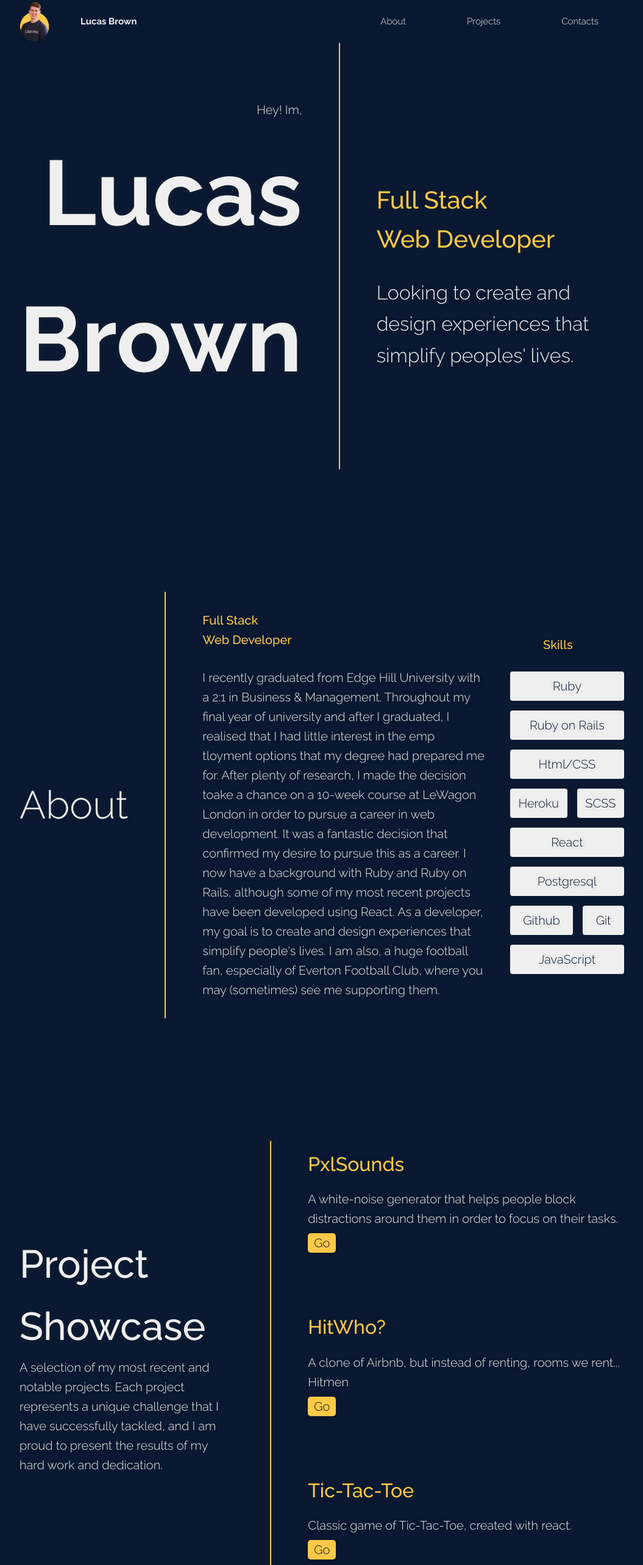
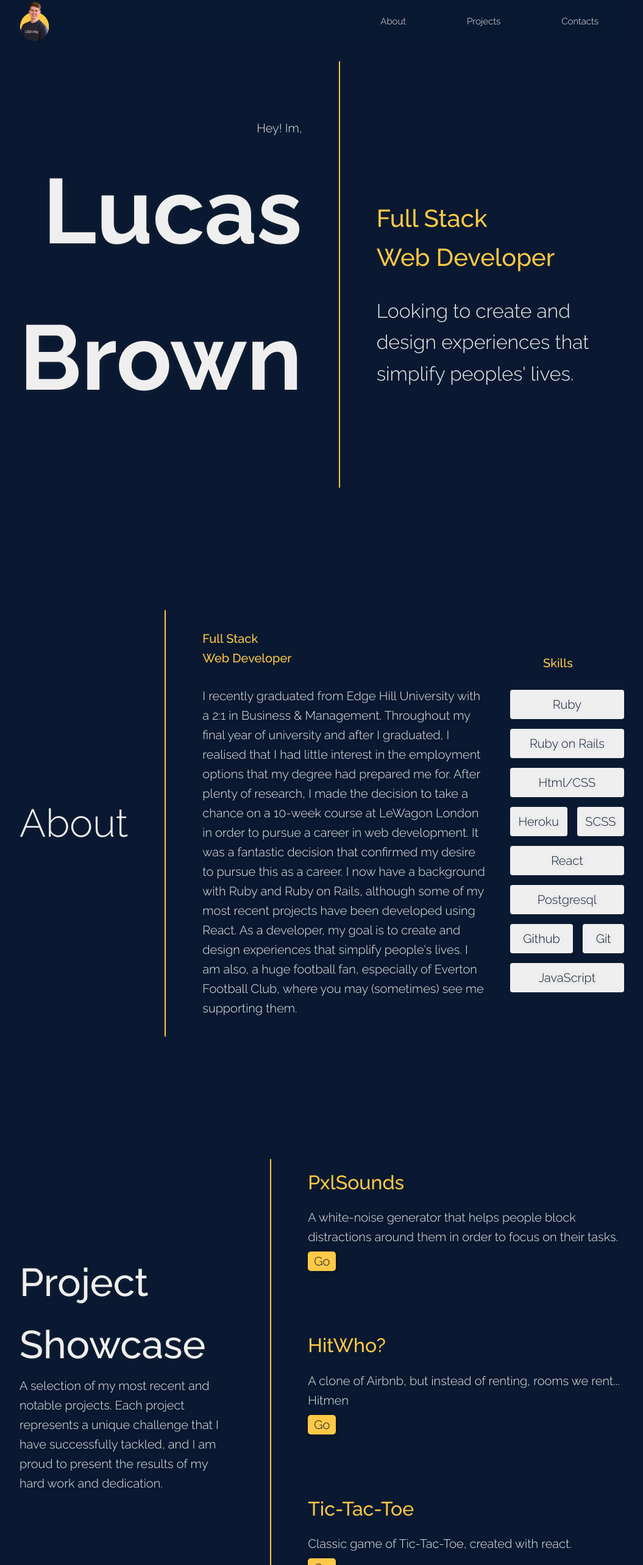
Before and after one commit to Lucas18Brown/Portfolio, a React (Create React App) app: page / in a window 1280 px wide. Shown: the top 2566 px of the page at 61% size, without its empty margins (108-1163 px from the left). Built offline with nearby package versions, Linux system fonts and the light colour scheme.

Commit message:
added scroll function for navbar elements, and fade in and out of name in navbar

```diff
--- a/package.json
+++ b/package.json
@@ -15,8 +15,10 @@
     "react-dom": "^18.2.0",
     "react-intersection-observer": "^9.4.1",
     "react-scripts": "5.0.1",
+    "react-scroll": "^1.8.9",
     "react-swipeable": "^7.0.0",
     "react-type-animation": "^2.1.2",
+    "react-waypoint": "^10.3.0",
     "web-vitals": "^2.1.4"
   },
   "scripts": {
--- /dev/null
+++ b/src/App.js
@@ -0,0 +1,21 @@
+import Navbar from './components/Navbar.js';
+import Welcome from './components/Welcome.js';
+import About from './components/About.js';
+import Projects from './components/Projects/Projects.js';
+import Footer from './components/Footer.js';
+import Contacts from './components/Contacts.js';
+
+const App = () => {
+  return (
+    <div className='main-container'>
+    <Navbar/>
+    <Welcome/>
+    <About/>
+    <Projects/>
+    <Contacts/>
+    <Footer/>
+  </div>
+  );
+}
+
+export default App;
--- a/src/components/About.js
+++ b/src/components/About.js
@@ -10,8 +10,8 @@ function About() {
           <p className="md:text-left text-justify xl:text-sm text-xsm">
             I recently graduated from Edge Hill University with a 2:1 in Business & Management.
             Throughout my final year of university and after I graduated,
-            I realised that I had little interest in the emp tloyment options that my degree had prepared me for.
-            After plenty of research, I made the decision toake a chance on a 10-week course at LeWagon London in order to pursue a career in web development.
+            I realised that I had little interest in the employment options that my degree had prepared me for.
+            After plenty of research, I made the decision to take a chance on a 10-week course at LeWagon London in order to pursue a career in web development.
             It was a fantastic decision that confirmed my desire to pursue this as a career.
             I now have a background with Ruby and Ruby on Rails, although some of my most recent projects have been developed using React.
             As a developer, my goal is to create and design experiences that simplify people's lives.
--- a/src/components/Navbar.js
+++ b/src/components/Navbar.js
@@ -1,22 +1,42 @@
 import LucasIcon from '../assets/Lucasicon.png'
+import { useState } from 'react';
 import { FontAwesomeIcon } from "@fortawesome/react-fontawesome";
 import { faBars } from "@fortawesome/free-solid-svg-icons";
+import { Link } from 'react-scroll'
+
 
 function Navbar() {
+
+  const [ faded, setFade ] = useState(false)
+  const setFaded = () => {
+    if (window.scrollY >= 600) {
+      setFade(true)
+    } else {
+      setFade(false)
+    }
+  }
+
+  window.addEventListener("scroll", setFaded)
 
   return (
     <div className="navbar">
       <ul id="navbar-ul"  style={{ fontWeight: '300', fontSize: '15px'}}>
         <div className='my-info'>
           <img src= {LucasIcon} alt="Lucas Brown" className='lucas-icon cursor-pointer' onClick={() => { window.scrollTo({top: 0, left: 0, behavior: 'smooth'})}}></img>
-          <li className='font-bold'>Lucas Brown</li>
+          <li className={faded ? "transition-opacity duration-300 ease-in opacity-100 hover:cursor-pointer font-bold" : "transition-opacity duration-300 ease-out opacity-0 font-bold"}>Lucas Brown</li>
         </div>
         <div className='dropdown'>
         <FontAwesomeIcon icon={faBars} className="bar text-base"/>
           <div className="nav-items">
-            <li className='cursor-pointer hover:text-[#FFC947]' onClick={() => { window.scrollTo({top: 850, behavior: 'smooth'})}}>About</li>
-            <li className='cursor-pointer hover:text-[#FFC947]' onClick={() => { window.scrollTo({top: 1750, behavior: 'smooth'})}}>Projects</li>
-            <li className='cursor-pointer hover:text-[#FFC947]' onClick={() => { window.scrollTo({top: 6000, behavior: 'smooth'})}}>Contacts</li>
+            <Link activeClass='active' offset={-80} to='about-container'>
+              <li className='cursor-pointer hover:text-[#FFC947]'>About</li>
+            </Link>
+            <Link activeClass='active' offset={-80} to='projects'>
+              <li className='cursor-pointer hover:text-[#FFC947]' onClick={() => { window.scrollTo({behavior: 'smooth'})}}>Projects</li>
+            </Link>
+            <Link activeClass='active' to='contacts'>
+            <li className='cursor-pointer hover:text-[#FFC947]' onClick={() => { window.scrollTo({behavior: 'smooth'})}}>Contacts</li>
+            </Link>
           </div>
         </div>
       </ul>
--- a/src/components/Projects/Project1.js
+++ b/src/components/Projects/Project1.js
@@ -6,7 +6,7 @@ import New from '../../assets/New.png'
 
 function Project1() {
   return (
-    <div className="project1">
+    <div className="project1" name="pxlsounds">
       <div>
         <h1 className='text-2xl font-medium'>PxlSounds</h1>
         <p className='text-xsm mb-10 mt-0 text-[#FFC947]'>Desktop</p>
--- a/src/components/Projects/Project2.js
+++ b/src/components/Projects/Project2.js
@@ -5,7 +5,7 @@ import Show from "../../assets/show.png"
 
 function Project2() {
   return (
-    <div className="project2">
+    <div className="project2" name="hitwho">
       <Carousel>
         <CarouselItem><img src={HLanding} alt='landing page' className='project-img'></img></CarouselItem>
         <CarouselItem><img src={Index} alt='index page' className='project-img'></img></CarouselItem>
--- a/src/components/Projects/Project3.js
+++ b/src/components/Projects/Project3.js
@@ -5,7 +5,7 @@ import Win from "../../assets/Ticwin.png"
 
 function Project3() {
   return (
-    <div className="project1">
+    <div className="project1" name="tic-tac-toe">
       <div>
         <h1 className="text-[60px] font-medium">Tic-Tac-Toe</h1>
         <p className='text-xsm mb-10 mt-0 text-[#FFC947]'>Desktop</p>
--- a/src/components/Projects/Projects.js
+++ b/src/components/Projects/Projects.js
@@ -1,6 +1,7 @@
 import Project1 from "./Project1";
 import Project2 from "./Project2";
 import Project3 from "./Project3";
+import { Link } from 'react-scroll'
 
 function Projects() {
   return (
@@ -19,17 +20,23 @@ function Projects() {
           <div className="pxl-sounds">
             <h2 className="mb-4 text-base">PxlSounds</h2>
             <p className='my-2 lg:text-sm md:text-xsm sm:text-sm text-xsm'>A white-noise generator that helps people block distractions around them in order to focus on their tasks.</p>
-            <button className="project-button" onClick={() => { window.scrollTo({ top: 2650, behavior: 'smooth'})}}>Go</button>
+            <Link activeClass='active' offset={-80} to='pxlsounds'>
+              <button className="project-button">Go</button>
+            </Link>
           </div>
           <div className="hitwho">
             <h2 className="mb-4 mt-24 text-base">HitWho?</h2>
             <p className='my-2 lg:text-sm md:text-xsm sm:text-sm text-xsm'>A clone of Airbnb, but instead of renting, rooms we rent... Hitmen</p>
-            <button className="project-button" onClick={() => { window.scrollTo({ top: 3500, behavior: 'smooth'})}}>Go</button>
+            <Link activeClass='active' offset={-80} to='hitwho'>
+              <button className="project-button">Go</button>
+            </Link>
           </div>
           <div className="tic">
             <h2 className="mb-4 mt-24 text-base">Tic-Tac-Toe</h2>
             <p className='my-2 lg:text-sm md:text-xsm sm:text-sm text-xsm'>Classic game of Tic-Tac-Toe, created with react.</p>
-            <button className="project-button" onClick={() => { window.scrollTo({ top: 4400, behavior: 'smooth'})}}>Go</button>
+            <Link activeClass='active' offset={-80} to='tic-tac-toe'>
+              <button className="project-button" onClick={() => { window.scrollTo({ top: 4400, behavior: 'smooth'})}}>Go</button>
+            </Link>
           </div>
         </div>
       </div>
--- a/src/components/Welcome.js
+++ b/src/components/Welcome.js
@@ -1,5 +1,6 @@
 
-function Welcome(props) {
+
+function Welcome() {
   return (
       <div className='welcome-container'>
         <div className='profile-name'>
--- a/src/index.css
+++ b/src/index.css
@@ -100,7 +100,7 @@ html {
   justify-content: center;
   align-items: center;
   grid-template-columns: 1fr 0fr 1fr;
-  margin-bottom: 200px;
+  margin: 30px 0 200px 0;
 }
 
 .info-container {
@@ -230,7 +230,7 @@ html {
   justify-content: center;
   text-align: center;
   align-items: center;
-  margin: 100px 0 300px 0;
+  height: 88vh;
 }
 
 .contact-info {
@@ -413,6 +413,7 @@ html {
   .project2 {
     grid-template-columns: 1fr;
     margin: 100px 0 200px 0;
+    height: auto;
   }
 
   .contacts {
--- a/src/index.js
+++ b/src/index.js
@@ -1,22 +1,10 @@
 import React from 'react';
 import ReactDOM from 'react-dom/client';
 import './index.css';
-import Navbar from './components/Navbar.js';
-import Welcome from './components/Welcome.js';
-import About from './components/About.js';
-import Projects from './components/Projects/Projects.js';
-import Footer from './components/Footer.js';
-import Contacts from './components/Contacts.js';
+import App from "./App.js";
 
 const root = ReactDOM.createRoot(document.getElementById('root'));
 
 root.render(
-  <div className='main-container'>
-    <Navbar/>
-    <Welcome/>
-    <About/>
-    <Projects/>
-    <Contacts/>
-    <Footer/>
-  </div>
+  <App />
 );
```
Also changed, not shown: 2 other files (tests, documents, lock files or other folders).
